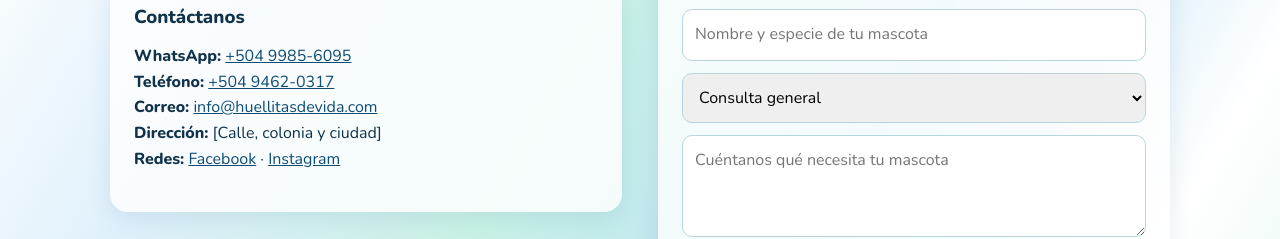
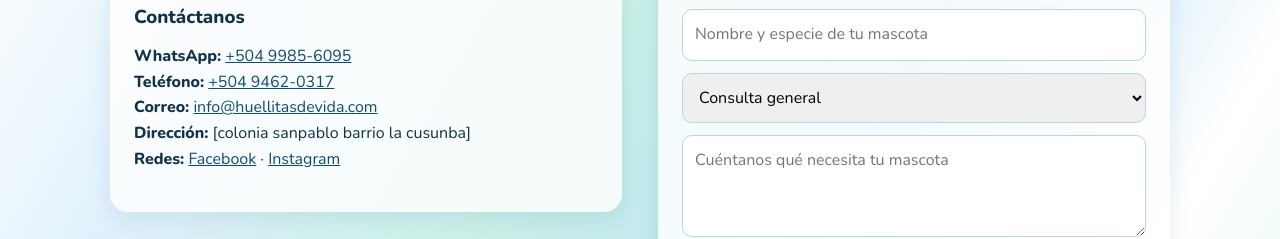
Before and after one commit to belkispaulinabonilla-web/huellitasdevida, a plain HTML site: page index.html in a window 1280 px wide. Shown: the part 5756-5995 px from the top of the page. Drawn offline with nearby package versions, Linux system fonts and the light colour scheme.

Commit message:
Update index.html

```diff
--- a/index.html
+++ b/index.html
@@ -234,7 +234,7 @@ footer a{color:#fff}
     <p><strong>WhatsApp:</strong> <a href="https://wa.me/50499856095">+504 9985-6095</a><br>
     <strong>Teléfono:</strong> <a href="tel:+50494620317">+504 9462-0317</a><br>
     <strong>Correo:</strong> <a href="mailto:info@huellitasdevida.com">info@huellitasdevida.com</a><br>
-    <strong>Dirección:</strong> [Calle, colonia y ciudad]<br>
+    <strong>Dirección:</strong> [colonia sanpablo barrio la cusunba]<br>
     <strong>Redes:</strong> <a href="#">Facebook</a> · <a href="#">Instagram</a></p>
    </div>
    <form id="cita" class="card">
```
